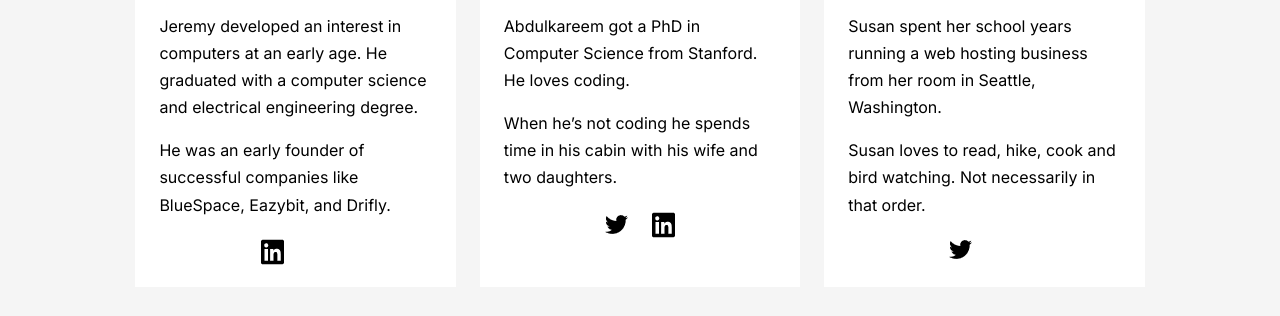
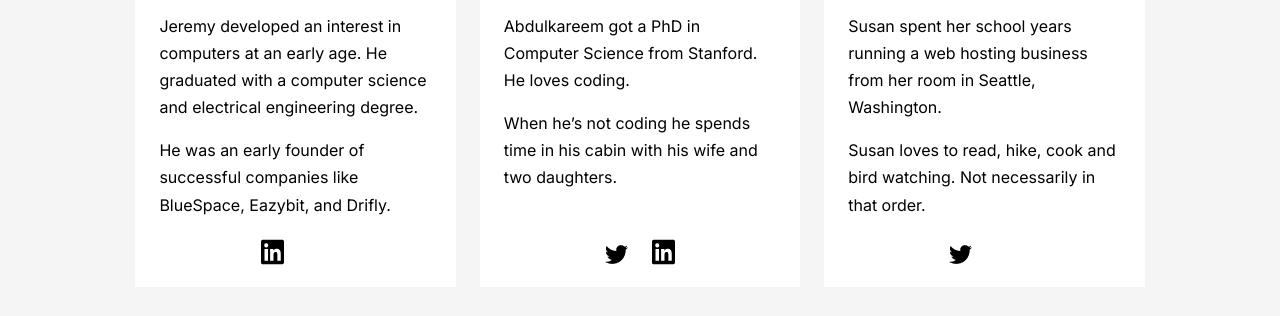
Before and after one commit to webstormcam/Employee_Directory_Scrimba_Assignment_16, a plain HTML site: page index.html in a window 1280 px wide. Shown: the part 466-782 px from the top of the page. Drawn offline with Linux system fonts and the light colour scheme; a web font is replaced by a local one.

Commit message:
Correct the social CSS

```diff
--- a/css/style.css
+++ b/css/style.css
@@ -145,8 +145,9 @@ select {
 
   .socials{
     display: flex;
-    align-items: center;
+    align-items: end;
     width: 70px;
     justify-content: space-between;
     padding: 1.2em 0em;
+    height: 100%;
   }
```
